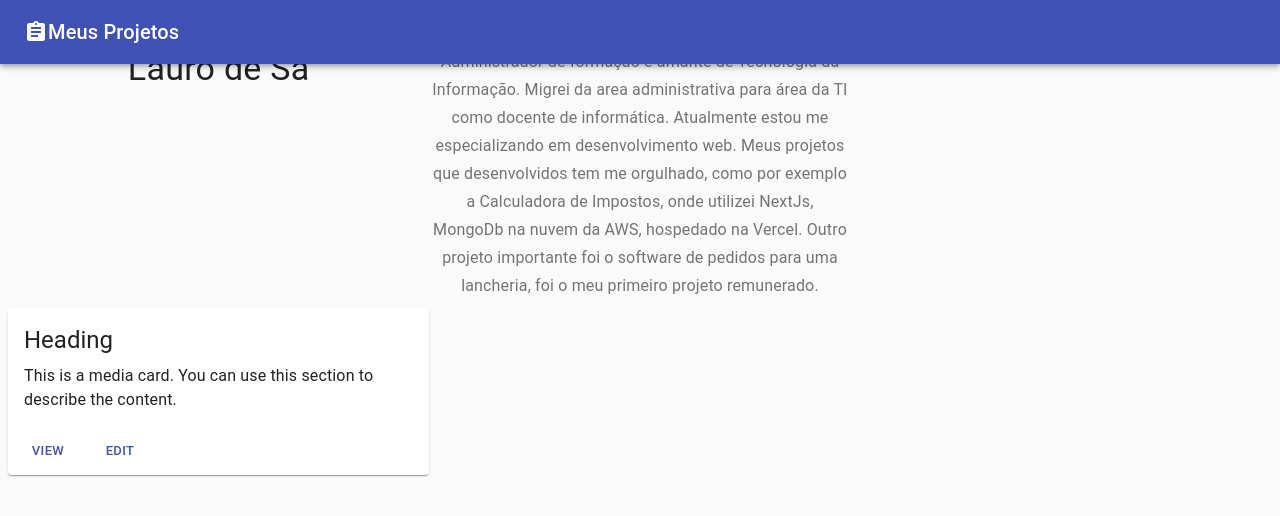
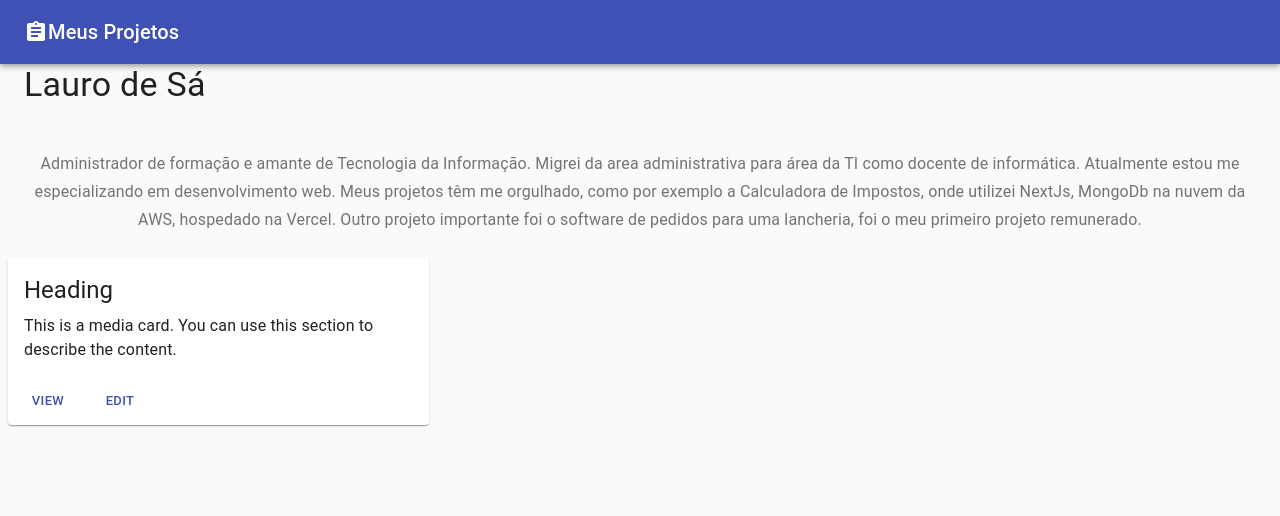
Before and after one commit to laurods/it-app, a Next.js app: page / in a window 1280 px wide. Shown: the top 516 px of the page. Built offline with nearby package versions, Linux system fonts and the light colour scheme; grey boxes are pictures that could not be loaded.

Commit message:
Atualizaçoes 20012021ba

```diff
--- a/components/Iam.js
+++ b/components/Iam.js
@@ -5,7 +5,7 @@ function Iam() {
   return (
     <div>
     <Grid container spacing={4}>
-    <Grid xs={4} sm={6} md={4}>
+    <Grid item={4}>
     <Typography
         variant="h4"
         align="center"
@@ -16,7 +16,7 @@ function Iam() {
       </Typography>
 
     </Grid>
-    <Grid xs={8} sm={6} md={4}>
+    <Grid item={8}>
     <Typography variant="subtitle1" align="center" color="textSecondary" paragraph>
         Administrador de formação e amante de Tecnologia da Informação.
 
@@ -25,7 +25,7 @@ function Iam() {
 
         Atualmente estou me especializando em desenvolvimento web.
 
-        Meus projetos que desenvolvidos tem me orgulhado, como por exemplo a
+        Meus projetos têm me orgulhado, como por exemplo a
         Calculadora de Impostos, onde utilizei NextJs, MongoDb na nuvem da AWS,
         hospedado na Vercel.
 
```
